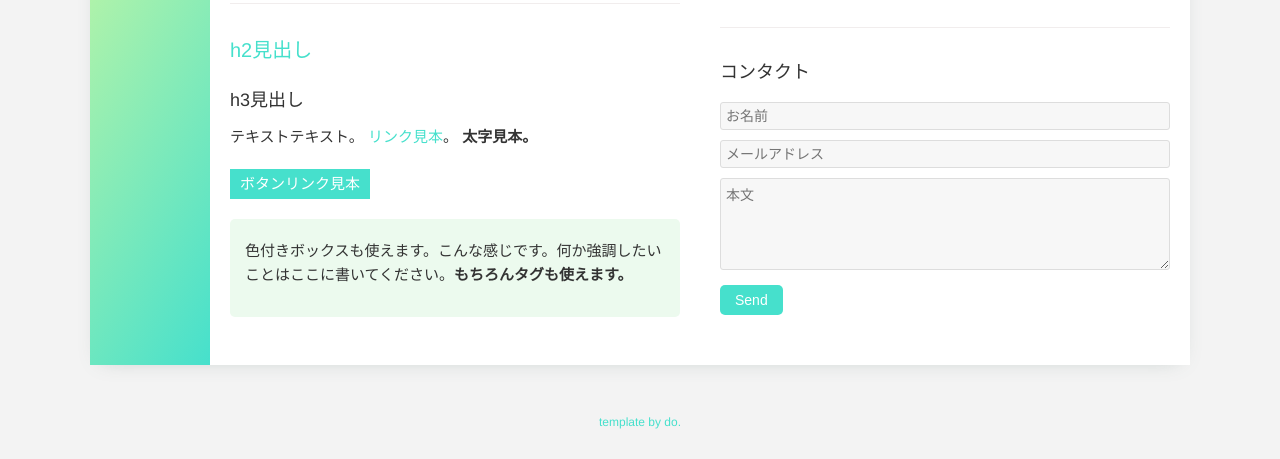
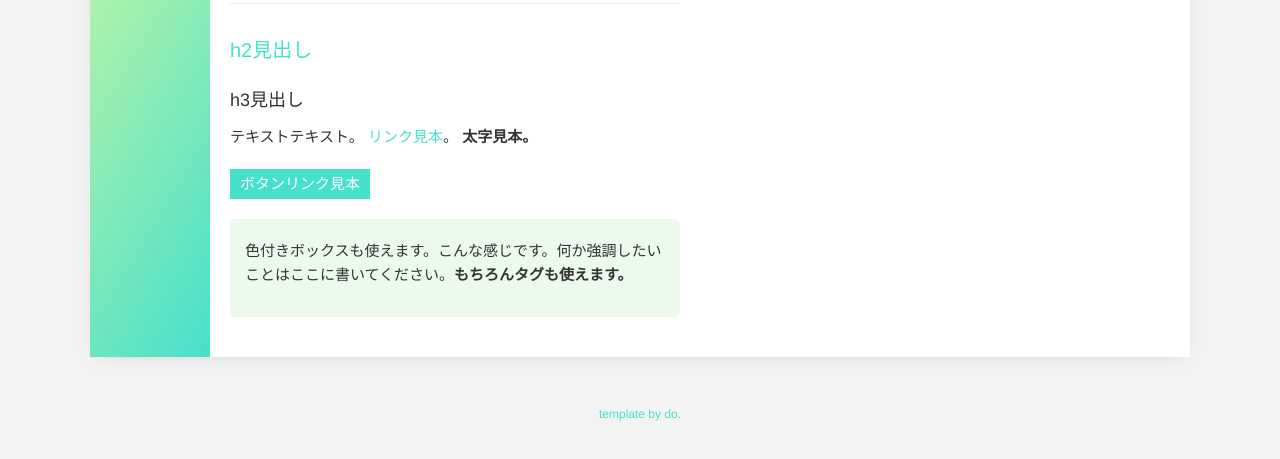
Before and after one commit to post-scripts/post-scripts.github.io, a plain HTML site: page index.html in a window 1280 px wide. Shown: the part 429-888 px from the top of the page. Drawn offline with nearby package versions, Linux system fonts and the light colour scheme; files that its build step writes are made by us from their sources.

Commit message:
Update index.html

```diff
--- a/index.html
+++ b/index.html
@@ -72,16 +72,6 @@
           <dd>テキストテキスト</dd>
         </dl>
 
-        <hr>
-
-        <h3>コンタクト</h3>
-
-        <form method="post" action="ここにアクション" class="mailform">
-          <input type="text" name="message" placeholder="お名前">
-          <input type="mail" name="message" placeholder="メールアドレス">
-          <textarea rows="5" name="message" placeholder="本文"></textarea>
-          <input type="submit" value="Send">
-        </form>
       </div> <!-- カラムの終わりです -->
 
       </div>
```
